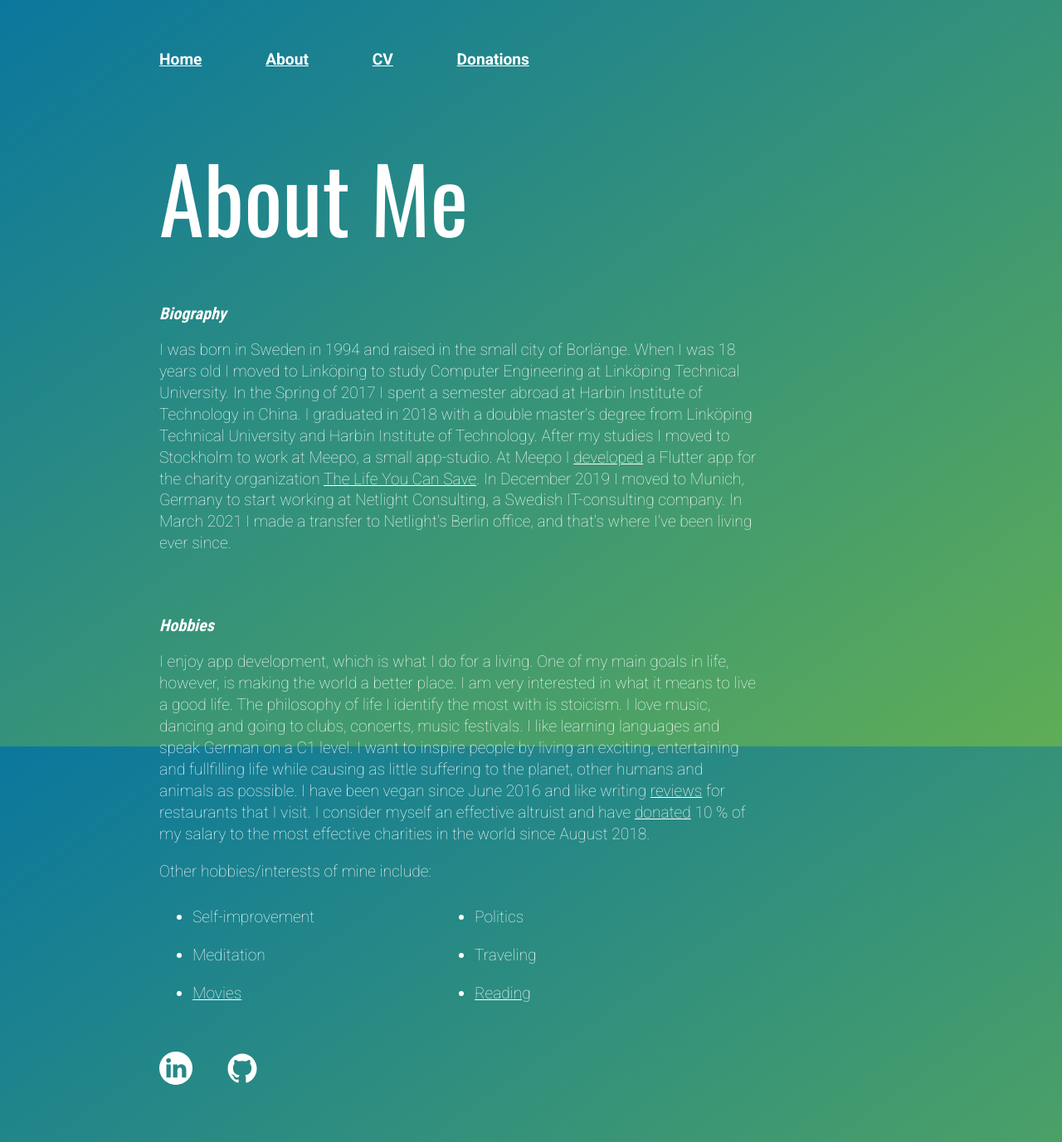
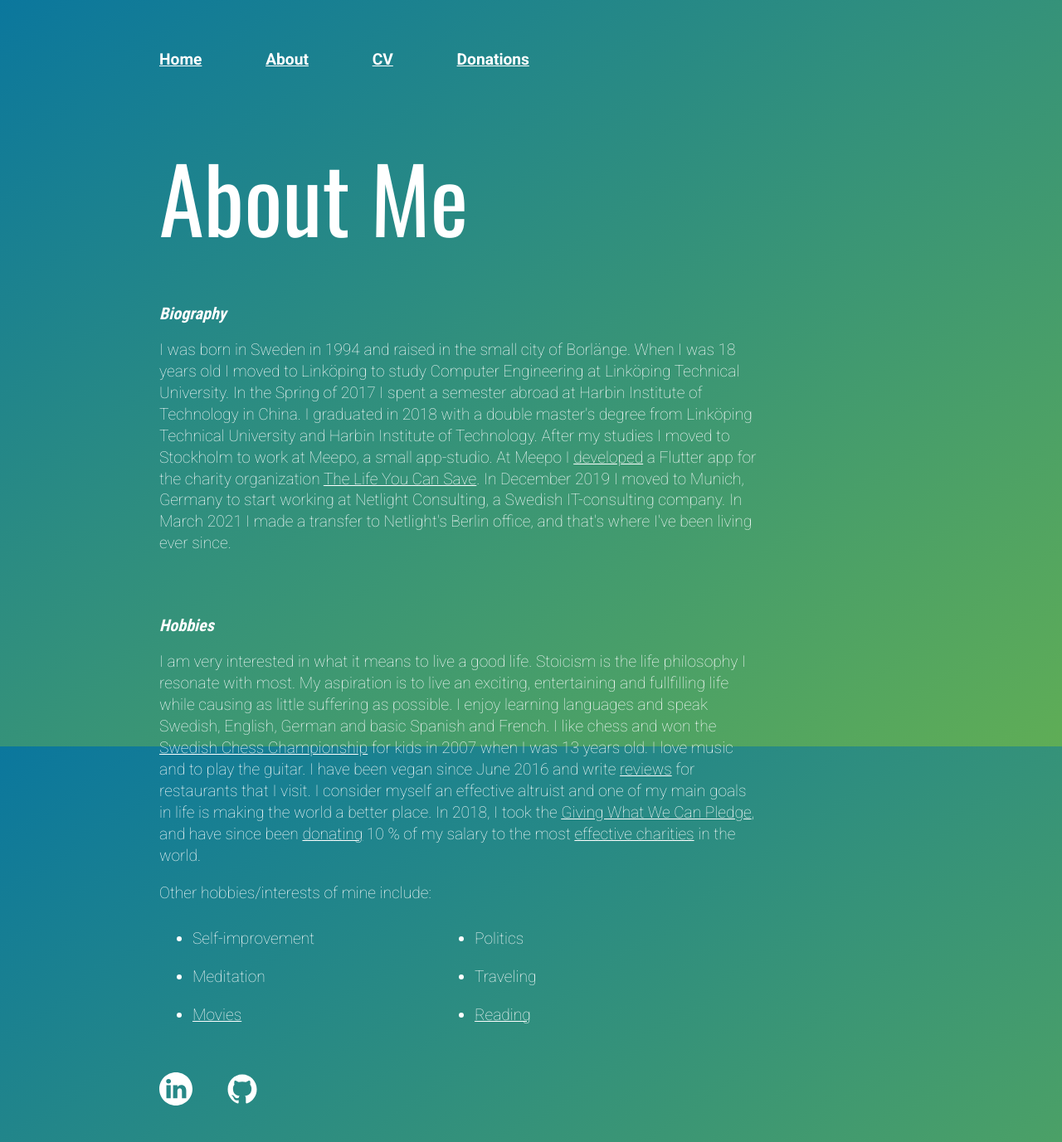
Before and after one commit to molundb/molundb.github.io, a Jekyll site: the page built from about/index.html, in a window 1280 px wide. Shown: the whole page at 83% size. Built offline with Jekyll 4.4.1, drawn with Linux system fonts in a browser that asks for light colours.

Commit message:
docs: update about text

```diff
--- a/about/index.html
+++ b/about/index.html
@@ -24,19 +24,28 @@ title: About
   <br />
   <h2>Hobbies</h2>
   <p class="hobbies">
-    I enjoy app development, which is what I do for a living. One of my main
-    goals in life, however, is making the world a better place. I am very
-    interested in what it means to live a good life. The philosophy of life I
-    identify the most with is stoicism. I love music, dancing and going to
-    clubs, concerts, music festivals. I like learning languages and speak German
-    on a C1 level. I want to inspire people by living an exciting, entertaining
-    and fullfilling life while causing as little suffering to the planet, other
-    humans and animals as possible. I have been vegan since June 2016 and like
-    writing
+    I am very interested in what it means to live a good life. Stoicism is the
+    life philosophy I resonate with most. My aspiration is to live an exciting,
+    entertaining and fullfilling life while causing as little suffering as
+    possible. I enjoy learning languages and speak Swedish, English, German and
+    basic Spanish and French. I like chess and won the
+    <a href="https://sv.wikipedia.org/wiki/SM_i_schack"
+      >Swedish Chess Championship</a
+    >
+    for kids in 2007 when I was 13 years old. I love music and to play the
+    guitar. I have been vegan since June 2016 and write
     <a href="https://www.happycow.net/members/profile/Dandido">reviews</a> for
-    restaurants that I visit. I consider myself an effective altruist and have
-    <a href="/donations/">donated</a> 10 % of my salary to the most effective
-    charities in the world since August 2018.
+    restaurants that I visit. I consider myself an effective altruist and one of
+    my main goals in life is making the world a better place. In 2018, I took
+    the
+    <a href="https://www.givingwhatwecan.org/pledge"
+      >Giving What We Can Pledge</a
+    >, and have since been <a href="/donations/">donating</a> 10 % of my salary
+    to the most
+    <a href="https://www.givingwhatwecan.org/choosing-a-charity"
+      >effective charities</a
+    >
+    in the world.
   </p>
   <div class="hobbies">
     Other hobbies/interests of mine include:
```
